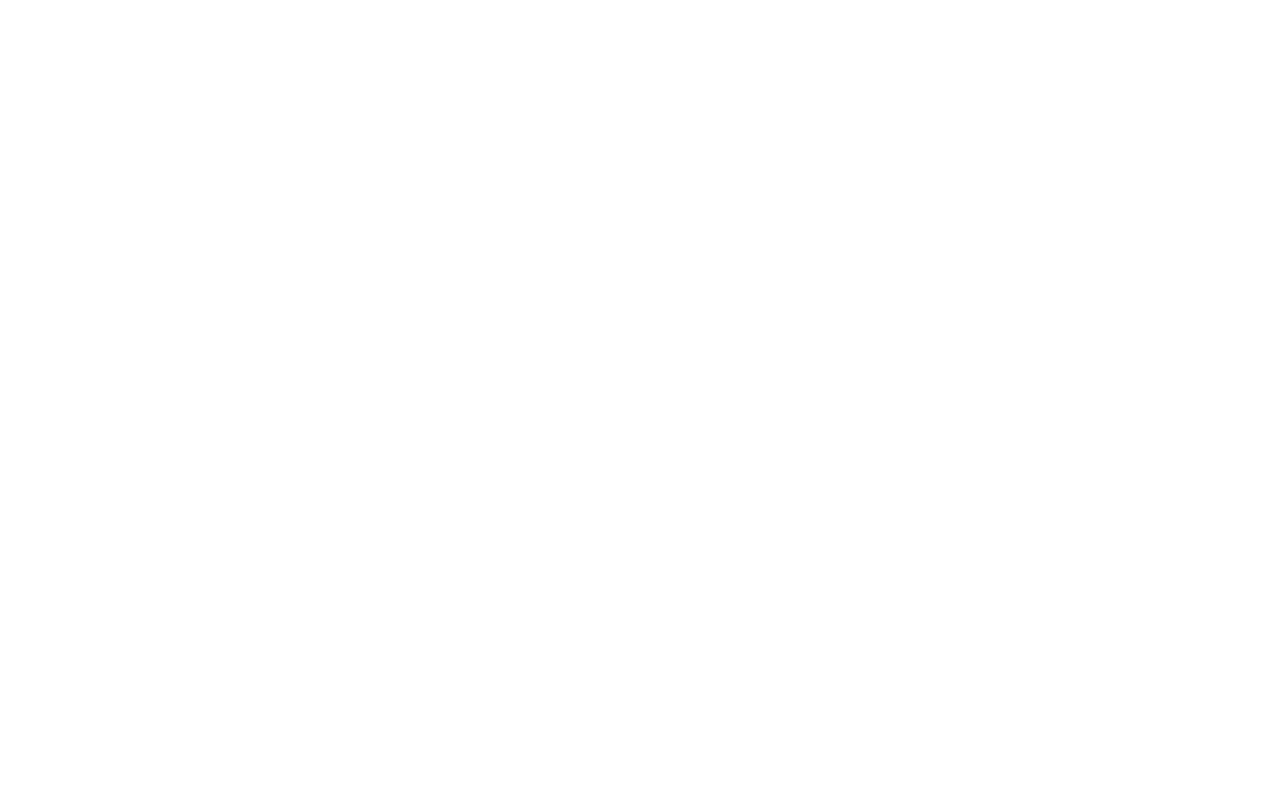
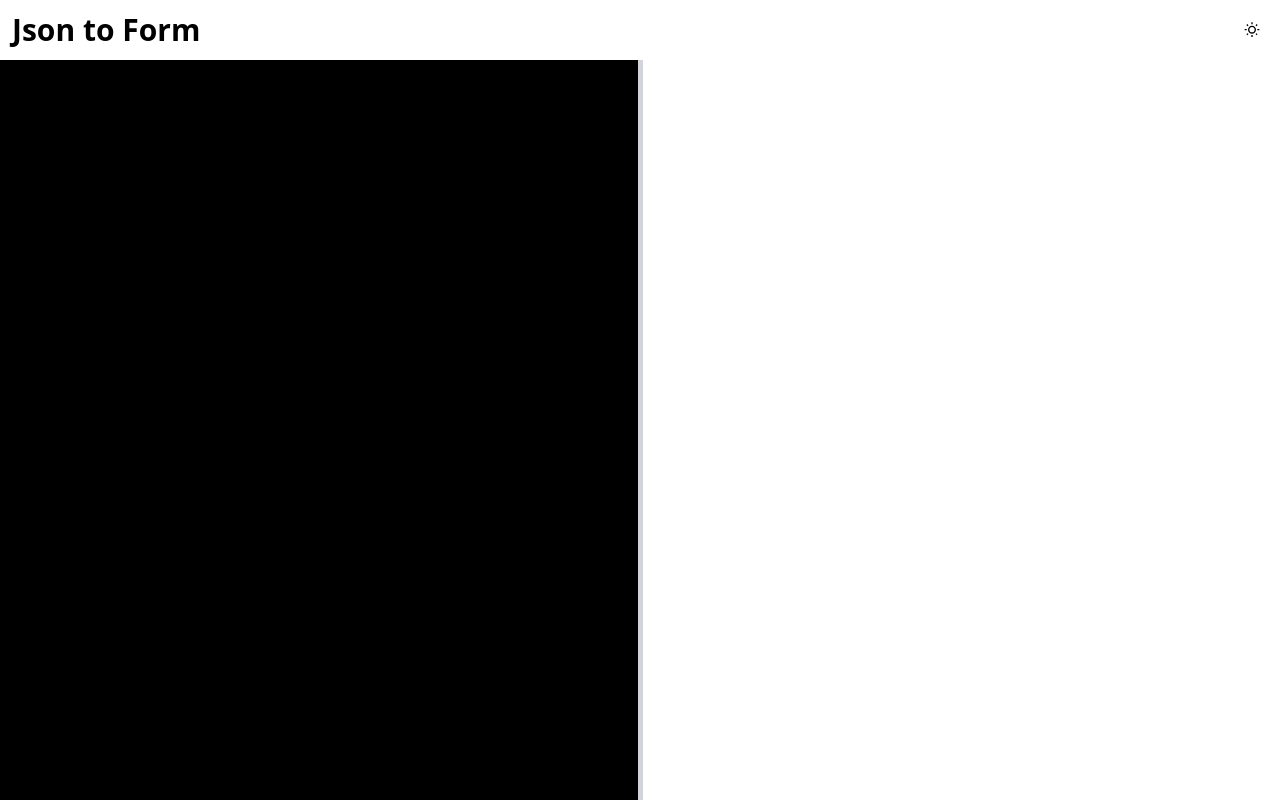
Before and after one commit to AkshayCdr/json-generator, a React (Vite) app: page / in a window 1280 px wide. Built offline with nearby package versions, Linux system fonts and the light colour scheme.

Commit message:
added dark mode

```diff
--- a/package.json
+++ b/package.json
@@ -11,7 +11,8 @@
   },
   "dependencies": {
     "react": "^18.3.1",
-    "react-dom": "^18.3.1"
+    "react-dom": "^18.3.1",
+    "react-icons": "^5.3.0"
   },
   "devDependencies": {
     "@eslint/js": "^9.13.0",
--- a/src/App.tsx
+++ b/src/App.tsx
@@ -1,45 +1,19 @@
 import { useEffect, useRef, useState } from "react";
 import "./App.css";
-
-const handleMouseDown = (
-    e: React.MouseEvent,
-    setLeftWidth: React.Dispatch<React.SetStateAction<number>>,
-    leftWidthRef: React.RefObject<number>
-) => {
-    e.preventDefault();
-    const startX = e.clientX;
-    const startY = e.clientY;
-    const startWidth = leftWidthRef.current;
-    const isSmallScreen = window.innerWidth < 640;
-
-    const handleMouseMove = (moveEvent: MouseEvent) => {
-        moveEvent.preventDefault();
-
-        if (isSmallScreen) {
-            const deltaY = moveEvent.clientY - startY;
-            const newHeight = startWidth + (deltaY / window.innerHeight) * 100;
-            setLeftWidth(Math.min(Math.max(newHeight, 30), 70));
-        } else {
-            const deltaX = moveEvent.clientX - startX;
-            const newWidth = startWidth + (deltaX / window.innerWidth) * 100;
-            setLeftWidth(Math.min(Math.max(newWidth, 30), 70));
-        }
-    };
-
-    const handleMouseUp = () => {
-        document.removeEventListener("mousemove", handleMouseMove);
-        document.removeEventListener("mouseup", handleMouseUp);
-        document.body.style.cursor = "default";
-    };
-
-    document.addEventListener("mousemove", handleMouseMove);
-    document.addEventListener("mouseup", handleMouseUp);
-    document.body.style.cursor = isSmallScreen ? "row-resize" : "col-resize";
-};
+import Header from "./component/header";
+import CodeEditor from "./component/codeEditor";
+import Divider from "./component/divider";
+import PreviewWebsite from "./component/previewWebsite";
 
 export default function App() {
     const [leftWidth, setLeftWidth] = useState(50);
+    const [dark, setDark] = useState(false);
     const [isSmallScreen, setIsSmallScreen] = useState(window.innerWidth < 640);
+
+    const darkModeHandler = () => {
+        setDark(!dark);
+        document.body.classList.toggle("dark");
+    };
 
     const leftWidthRef = useRef(leftWidth);
     leftWidthRef.current = leftWidth;
@@ -55,7 +29,24 @@ export default function App() {
 
     return (
         <div className="flex flex-col h-screen overflow-hidden">
-            <main className="flex flex-col sm:flex-row flex-1 overflow-hidden"></main>
+            <Header dark={dark} darkModeHandler={darkModeHandler} />
+
+            <main className="flex flex-col sm:flex-row flex-1 overflow-hidden">
+                <CodeEditor
+                    isSmallScreen={isSmallScreen}
+                    leftWidth={leftWidth}
+                />
+
+                <Divider
+                    leftWidthRef={leftWidthRef}
+                    setLeftWidth={setLeftWidth}
+                />
+
+                <PreviewWebsite
+                    isSmallScreen={isSmallScreen}
+                    leftWidth={leftWidth}
+                />
+            </main>
         </div>
     );
 }
--- a/src/component/codeEditor.tsx
+++ b/src/component/codeEditor.tsx
@@ -1,4 +1,12 @@
-export default function CodeEditor() {
+type CodeEditorArgs = {
+    isSmallScreen: boolean;
+    leftWidth: number;
+};
+
+export default function CodeEditor({
+    isSmallScreen,
+    leftWidth,
+}: CodeEditorArgs) {
     return (
         <section
             style={{
--- /dev/null
+++ b/src/component/divider.tsx
@@ -0,0 +1,52 @@
+type DividerArgs = {
+    setLeftWidth: React.Dispatch<React.SetStateAction<number>>;
+    leftWidthRef: React.MutableRefObject<number>;
+};
+
+const handleMouseDown = (
+    e: React.MouseEvent,
+    setLeftWidth: React.Dispatch<React.SetStateAction<number>>,
+    leftWidthRef: React.RefObject<number>
+) => {
+    e.preventDefault();
+    const startX = e.clientX;
+    const startY = e.clientY;
+    const startWidth = leftWidthRef.current;
+    const isSmallScreen = window.innerWidth < 640;
+
+    const handleMouseMove = (moveEvent: MouseEvent) => {
+        moveEvent.preventDefault();
+
+        if (isSmallScreen) {
+            const deltaY = moveEvent.clientY - startY;
+            const newHeight = startWidth + (deltaY / window.innerHeight) * 100;
+            setLeftWidth(Math.min(Math.max(newHeight, 30), 70));
+        } else {
+            const deltaX = moveEvent.clientX - startX;
+            const newWidth = startWidth + (deltaX / window.innerWidth) * 100;
+            setLeftWidth(Math.min(Math.max(newWidth, 30), 70));
+        }
+    };
+
+    const handleMouseUp = () => {
+        document.removeEventListener("mousemove", handleMouseMove);
+        document.removeEventListener("mouseup", handleMouseUp);
+        document.body.style.cursor = "default";
+    };
+
+    document.addEventListener("mousemove", handleMouseMove);
+    document.addEventListener("mouseup", handleMouseUp);
+    document.body.style.cursor = isSmallScreen ? "row-resize" : "col-resize";
+};
+
+export default function Divider({ setLeftWidth, leftWidthRef }: DividerArgs) {
+    return (
+        <div
+            className="hover:bg-blue-400 active:bg-blue-600 bg-gray-300 cursor-col-resize"
+            style={{ width: "5px" }}
+            onMouseDown={(event) =>
+                handleMouseDown(event, setLeftWidth, leftWidthRef)
+            }
+        />
+    );
+}
--- a/src/component/header.tsx
+++ b/src/component/header.tsx
@@ -0,0 +1,25 @@
+import { FaMoon } from "react-icons/fa";
+import { MdOutlineWbSunny } from "react-icons/md";
+
+type HeaderArgs = {
+    dark: boolean;
+    darkModeHandler: () => void;
+};
+
+export default function Header({ dark, darkModeHandler }: HeaderArgs) {
+    return (
+        <header className="flex justify-between p-3 dark:bg-backGroundDark shrink-0">
+            <h1 className="text-3xl font-bold dark:text-white">Json to Form</h1>
+            <button
+                onClick={darkModeHandler}
+                className="p-2 rounded-full hover:bg-gray-200 dark:hover:bg-gray-700 transition-colors"
+            >
+                {dark ? (
+                    <FaMoon className="dark:text-white" />
+                ) : (
+                    <MdOutlineWbSunny />
+                )}
+            </button>
+        </header>
+    );
+}
--- /dev/null
+++ b/src/component/previewWebsite.tsx
@@ -0,0 +1,19 @@
+type PreviewWebsiteArgs = {
+    isSmallScreen: boolean;
+    leftWidth: number;
+};
+
+export default function PreviewWebsite({
+    isSmallScreen,
+    leftWidth,
+}: PreviewWebsiteArgs) {
+    return (
+        <section
+            style={{
+                height: isSmallScreen ? `${100 - leftWidth}%` : "100%",
+                width: isSmallScreen ? "100%" : `${100 - leftWidth}%`,
+            }}
+            className="bg-white overflow-auto"
+        ></section>
+    );
+}
--- a/tailwind.config.js
+++ b/tailwind.config.js
@@ -1,6 +1,7 @@
 /** @type {import('tailwindcss').Config} */
 export default {
     content: ["./index.html", "./src/**/*.{js,ts,jsx,tsx}"],
+    darkMode: "class",
     theme: {
         extend: {},
     },
```
Also changed, not shown: src/component/formPreview.tsx (deleted), 1 other file (tests, documents, lock files or other folders).
